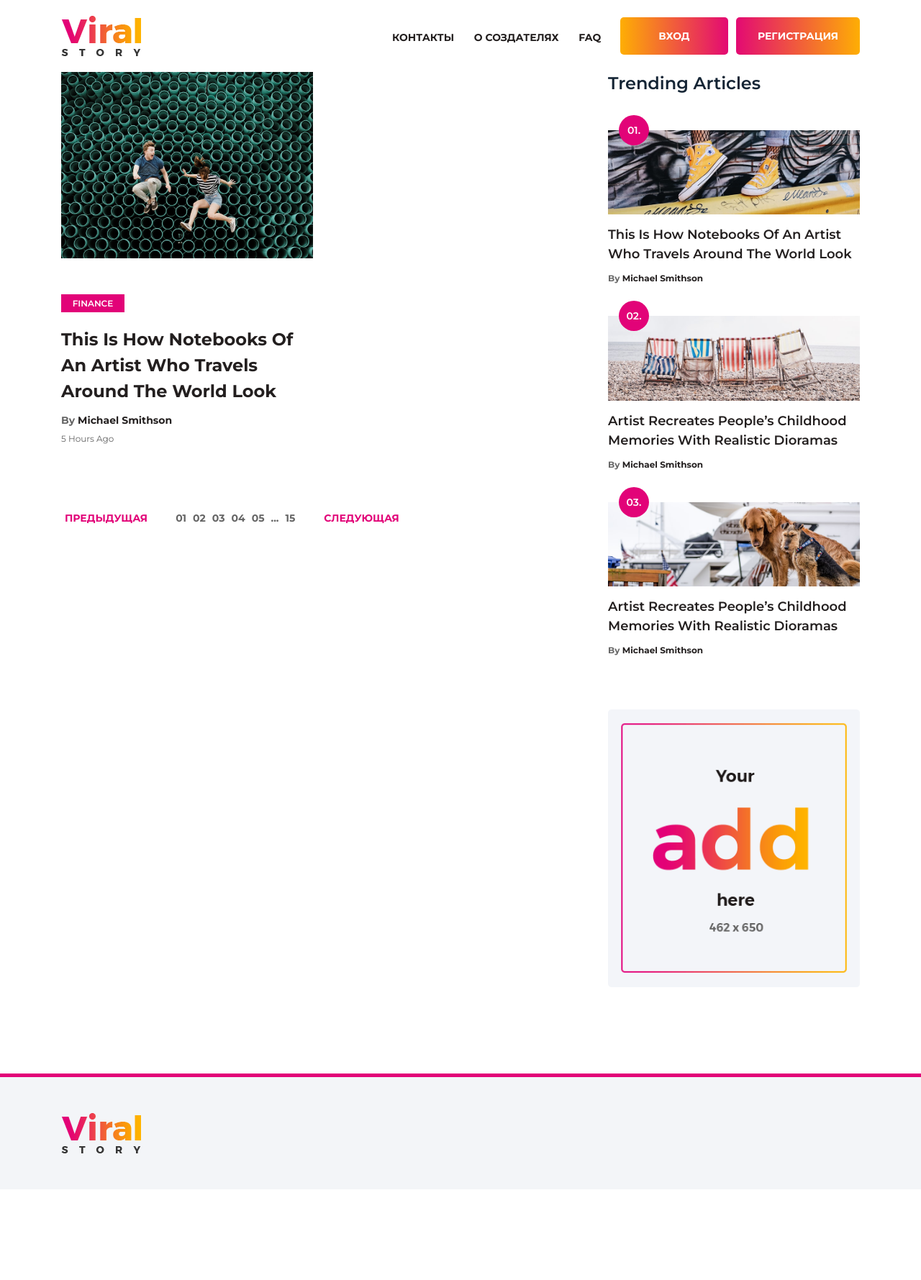
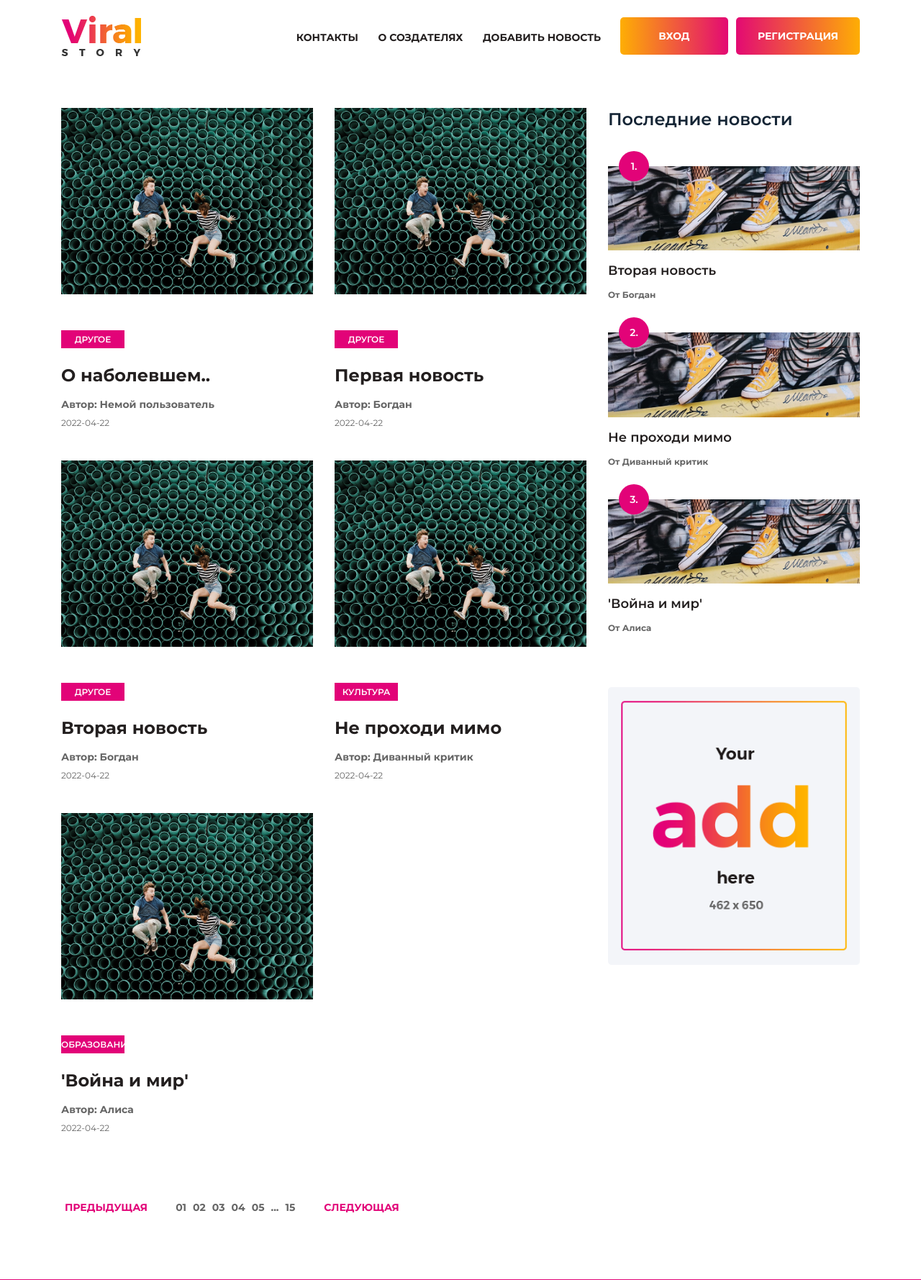
Before and after one commit to 123Lex123/Aglomerat, a Flask app: page / in a window 1280 px wide. Shown: the top 1779 px of the page at 72% size. Before the commit the page ends 1603 px from the top, so only its background shows below. Run offline with Flask 2, Linux system fonts and the light colour scheme; data comes from the database, SQL or seed files in the repository; some libraries are stand-ins or nearby versions.

Commit message:
Single post page and main page filling

```diff
--- a/main.py
+++ b/main.py
@@ -1,3 +1,5 @@
+import random
+
 from flask import Flask, render_template, redirect
 from data import db_session
 from data.users import User
@@ -6,7 +8,7 @@ from data.category import Category
 from forms.user import RegisterForm
 from forms.login import LoginForm
 from flask_login import LoginManager
-
+import datetime
 
 app = Flask(__name__)
 app.config['SECRET_KEY'] = 'yandexlyceum_secret_key'
@@ -23,12 +25,32 @@ def load_user(user_id):  # получение вошедшего пользов
 @app.route('/')
 @app.route('/index')
 def index():
-    return render_template("index.html")
+    db_sess = db_session.create_session()
+    news = db_sess.query(News).all()
+    news = sorted(news, key=lambda x: x.created_date, reverse=True)
+    for x in news:
+        x.created_date = datetime.date.fromtimestamp(x.created_date)
+
+    return render_template("index.html", news=news)
 
 
-@app.route('/post')
-def single_post():
-    return render_template("single-post.html")
+@app.route('/post/<int:id>')
+def single_post(id):
+    db_sess = db_session.create_session()
+    news = db_sess.query(News).all()
+    rand_news = random.sample(news, 2)
+    post = db_sess.query(News).get(id)
+
+    author = post.user.name
+    title = post.title
+    text = post.content
+    created_date = datetime.date.fromtimestamp(post.created_date)
+    category = post.categories[0].name
+
+    return render_template("single-post.html",
+                           author=author, title=title,
+                           text=text, created_date=created_date,
+                           category=category, news=news, rand_news=rand_news)
 
 
 @app.route('/login', methods=['GET', 'POST'])
@@ -74,7 +96,7 @@ def creators():
     return render_template("base.html")
 
 
-@app.route('/faq')
+@app.route('/create_post')
 def faq():
     return render_template("base.html")
 
--- a/templates/base.html
+++ b/templates/base.html
@@ -21,7 +21,7 @@
 
 <body>
     <!-- ##### Header Area Start ##### -->
-    <header class="header-area">
+    <header class="header-area section-padding-0-50">
 
         <!-- Navbar Area -->
         <div class="viral-news-main-menu" id="stickyMenu">
@@ -43,7 +43,7 @@
                                 <ul>
                                     <li><a href="/contact">Контакты</a></li>
                                     <li><a href="/creators">О создателях</a></li>
-                                    <li><a href="/faq">FAQ</a></li>
+                                    <li><a href="/add_post">Добавить новость</a></li>
                                     <li></li>
                                     <li></li>
                                     <li></li>
--- a/templates/index.html
+++ b/templates/index.html
@@ -7,27 +7,29 @@
                 <!-- Blog Posts Area -->
                 <div class="col-12 col-lg-8">
                     <div class="row">
+                        {% for item in news[-6:] %}
 
                         <!-- Single Blog Post -->
                         <div class="col-12 col-lg-6">
                             <div class="single-blog-post style-3">
                                 <!-- Post Thumb -->
                                 <div class="post-thumb">
-                                    <a href="#"><img src="{{ url_for('static', filename='img/bg-img/7.jpg') }}" alt=""></a>
+                                    <a href="/"><img src="{{ url_for('static', filename='img/bg-img/7.jpg') }}" alt=""></a>
                                 </div>
                                 <!-- Post Data -->
                                 <div class="post-data">
-                                    <a href="#" class="post-catagory">Finance</a>
-                                    <a href="#" class="post-title">
-                                        <h6>This Is How Notebooks Of An Artist Who Travels Around The World Look</h6>
+                                    <a href="#" class="post-catagory">{{ item.categories[0].name }}</a>
+                                    <a href="/post/{{ item.id }}" class="post-title">
+                                        <h6>{{ item.title }}</h6>
                                     </a>
                                     <div class="post-meta">
-                                        <p class="post-author">By <a href="#">Michael Smithson</a></p>
-                                        <p class="post-date">5 Hours Ago</p>
+                                        <p class="post-author">Автор: {{ item.user.name }} </p>
+                                        <p class="post-date">{{ item.created_date }}</p>
                                     </div>
                                 </div>
                             </div>
                         </div>
+                        {% endfor %}
 
 
 
@@ -61,61 +63,27 @@
 
                         <!-- Trending Articles Widget -->
                         <div class="treading-articles-widget mb-70">
-                            <h4>Trending Articles</h4>
-
+                            <h4>Последние новости</h4>
+                            {% for item in news[-3:] %}
                             <!-- Single Trending Articles -->
                             <div class="single-blog-post style-4">
                                 <!-- Post Thumb -->
                                 <div class="post-thumb">
                                     <a href="#"><img src="{{ url_for('static', filename='img/bg-img/15.jpg') }}" alt=""></a>
-                                    <span class="serial-number">01.</span>
+                                    <span class="serial-number">{{ loop.index }}.</span>
                                 </div>
                                 <!-- Post Data -->
                                 <div class="post-data">
                                     <a href="#" class="post-title">
-                                        <h6>This Is How Notebooks Of An Artist Who Travels Around The World Look</h6>
+                                        <h6>{{ item.title }}</h6>
                                     </a>
                                     <div class="post-meta">
-                                        <p class="post-author">By <a href="#">Michael Smithson</a></p>
+                                        <p class="post-author">От {{ item.user.name }} </p>
                                     </div>
                                 </div>
                             </div>
 
-                            <!-- Single Trending Articles -->
-                            <div class="single-blog-post style-4">
-                                <!-- Post Thumb -->
-                                <div class="post-thumb">
-                                    <a href="#"><img src="{{ url_for('static', filename='img/bg-img/16.jpg') }}" alt=""></a>
-                                    <span class="serial-number">02.</span>
-                                </div>
-                                <!-- Post Data -->
-                                <div class="post-data">
-                                    <a href="#" class="post-title">
-                                        <h6>Artist Recreates People’s Childhood Memories With Realistic Dioramas</h6>
-                                    </a>
-                                    <div class="post-meta">
-                                        <p class="post-author">By <a href="#">Michael Smithson</a></p>
-                                    </div>
-                                </div>
-                            </div>
-
-                            <!-- Single Trending Articles -->
-                            <div class="single-blog-post style-4">
-                                <!-- Post Thumb -->
-                                <div class="post-thumb">
-                                    <a href="#"><img src="{{ url_for('static', filename='img/bg-img/17.jpg') }}" alt=""></a>
-                                    <span class="serial-number">03.</span>
-                                </div>
-                                <!-- Post Data -->
-                                <div class="post-data">
-                                    <a href="#" class="post-title">
-                                        <h6>Artist Recreates People’s Childhood Memories With Realistic Dioramas</h6>
-                                    </a>
-                                    <div class="post-meta">
-                                        <p class="post-author">By <a href="#">Michael Smithson</a></p>
-                                    </div>
-                                </div>
-                            </div>
+                            {% endfor %}
 
                         </div>
 
```
Also changed, not shown: templates/single-post.html (+20 -58 lines).
